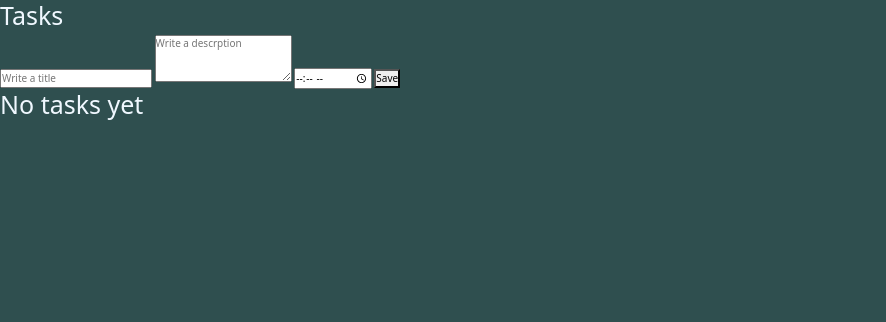
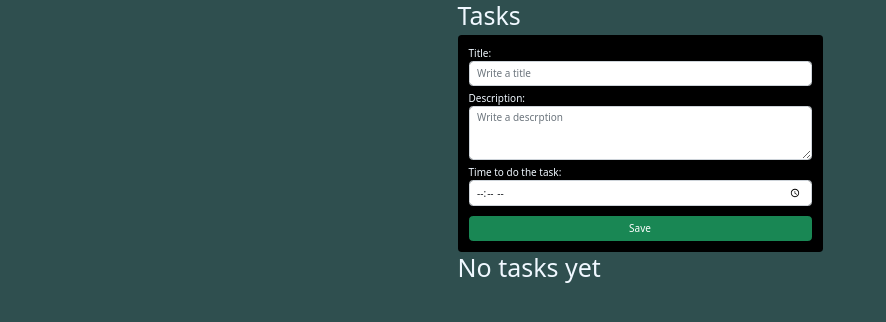
Before and after one commit to Evanderss/Tasks_Organizer, a Django app: page /tasks/ in a window 1280 px wide. Shown: the top 322 px of the page, without its empty margins (0-886 px from the left). Run offline with Django 4.2, Linux system fonts and the light colour scheme; data that the repository does not hold is empty.

Commit message:
Añadiendo estilos con bootstrap

```diff
--- a/tasks/templates/list_task.html
+++ b/tasks/templates/list_task.html
@@ -10,13 +10,19 @@
     <link rel="stylesheet" href="{% static 'main.css' %}">
 </head>
 <body>
+    <div class="container">
+        <div class="row">
+            <div class="col-md-4 offset-md-4">
                 <h1>Tasks</h1>
-    <form action="{% url 'create_task' %}" method="POST">
+                <form action="{% url 'create_task' %}" method="POST" class="card card-body bg-black">
                 {% csrf_token %}
-        <input type="text" name="title" placeholder="Write a title">
-        <textarea name="description" rows="3" placeholder="Write a descrption"></textarea>
-        <input type="time" name="time_to_do" placeholder="Write the time to do it">
-        <button>Save</button>
+                    <label for="title">Title:</label>
+                    <input type="text" name="title" placeholder="Write a title" class="form-control mb-2">
+                    <label for="description">Description:</label>
+                    <textarea name="description" rows="3" placeholder="Write a descrption" class="form-control mb-2"></textarea>
+                    <label for="time_to_do">Time to do the task:</label>
+                    <input type="time" name="time_to_do" placeholder="Write the time to do it" class="form-control mb-3">
+                    <button class="btn btn-success">Save</button>
                 </form>
                 {% for task in tasks %}
                 <div>
@@ -31,5 +37,8 @@
                 {% empty %}
                 <h1>No tasks yet</h1>
                 {% endfor %}
+            </div>
+        </div>
+    </div>
 </body>
 </html>
```
Lines whose indentation alone changed are shown as unchanged.
